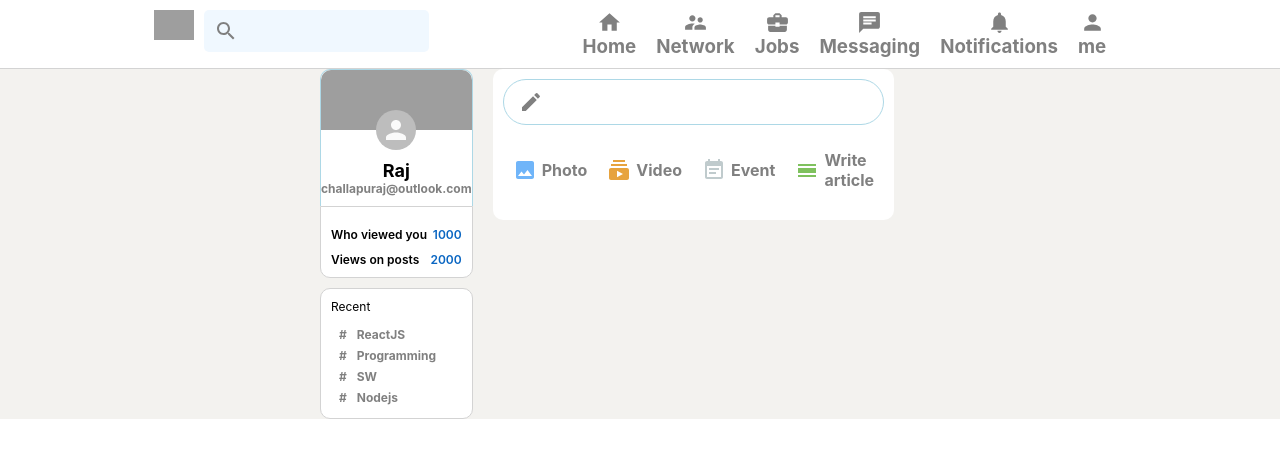
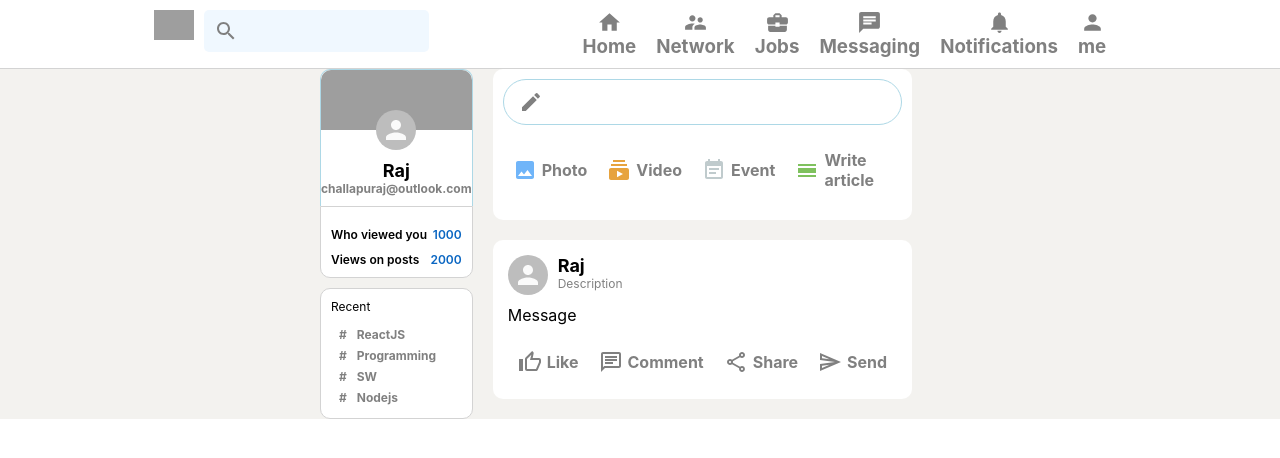
Before and after one commit to RajshekharChallapu/linkedinreplica, a React (Create React App) app: page / in a window 1280 px wide. Shown: the top 458 px of the page. Built offline with nearby package versions, Linux system fonts and the light colour scheme; grey boxes are pictures that could not be loaded.

Commit message:
post component created for the feeds

```diff
--- a/src/Feed.js
+++ b/src/Feed.js
@@ -1,4 +1,4 @@
-import React from 'react';
+import React , { useState} from 'react';
 import './Feed.css'
 import CreateIcon from '@material-ui/icons/Create';
 import InputOptions from './InputOptions'
@@ -6,8 +6,13 @@
 import SubscriptionsIcon from '@material-ui/icons/Subscriptions';
 import EventNoteIcon from '@material-ui/icons/EventNote';
 import CalendarViewDayIcon from '@material-ui/icons/CalendarViewDay';
+import Post from './Post';
 
 function Feed() {
+    const [posts, setPosts] = useState([]);
+    const sendPost = (e) => {
+        e.preventDefault();
+    }
     return (
         <div className='feed'>
             <div className='feed_inputContainer'>
@@ -15,7 +20,7 @@
                     <CreateIcon />
                     <form>
                         <input type="text" />
-                        <button type='submit'>Send</button>
+                        <button onClick={ sendPost} type='submit'>Send</button>
                     </form>
                 </div>
                 <div className='feed_inputOptions'>
@@ -25,6 +30,11 @@
                     <InputOptions Icon={ CalendarViewDayIcon} title='Write article' color="#7FC15E"/>
                 </div>
             </div>
+            {/* {posts} */}
+            {posts.map((post) => (
+                <post />
+            ))}
+            <Post name='Raj' description='This is a test' message='Worked'/>
         </div>
     )
 }
--- /dev/null
+++ b/src/Post.css
@@ -0,0 +1,25 @@
+.post{
+    background-color: white;
+    padding:15px ;
+    margin-bottom: 10px;
+    border-radius: 10px;
+}
+.post_headers{
+    display: flex;
+    margin-bottom: 10px;
+    font-size: 12px;
+}
+.post_info{
+    margin-left:10px;
+}
+.post_info > p{
+    font-size:12px;
+    color: gray;
+}
+.post_body{
+    overflow-wrap: anywhere;
+}
+.post_buttons{
+    display: flex;
+    justify-content: space-evenly;
+}
--- /dev/null
+++ b/src/Post.js
@@ -0,0 +1,33 @@
+import { Avatar } from '@material-ui/core';
+import React from 'react'
+import ThumbUpOutlinedIcon from '@material-ui/icons/ThumbUpOutlined';
+import ChatOutlinedIcon from '@material-ui/icons/ChatOutlined';
+import ShareOutlinedIcon from '@material-ui/icons/ShareOutlined';
+import SendOutlinedIcon from '@material-ui/icons/SendOutlined';
+import InputOptions from './InputOptions';
+import './Post.css';
+
+function Post({name,description,message,photoUrl}) {
+    return (
+        <div className='post'>
+            <div className='post_headers'>
+            <Avatar />
+                <div className='post_info'>
+                    <h2>Raj</h2>
+                    <p>Description</p>
+                </div>
+            </div>
+            <div className='post_body'>
+                <p>Message</p>
+            </div>
+            <div className='post_buttons'>
+                <InputOptions Icon={ ThumbUpOutlinedIcon} title='Like' color='gray'/>
+                <InputOptions Icon={ChatOutlinedIcon} title='Comment' color='gray' />
+                <InputOptions Icon={ShareOutlinedIcon} title='Share' color='gray' />
+                <InputOptions Icon={ SendOutlinedIcon} title='Send' color='gray'/>
+            </div>
+        </div>
+    )
+}
+
+export default Post
```
